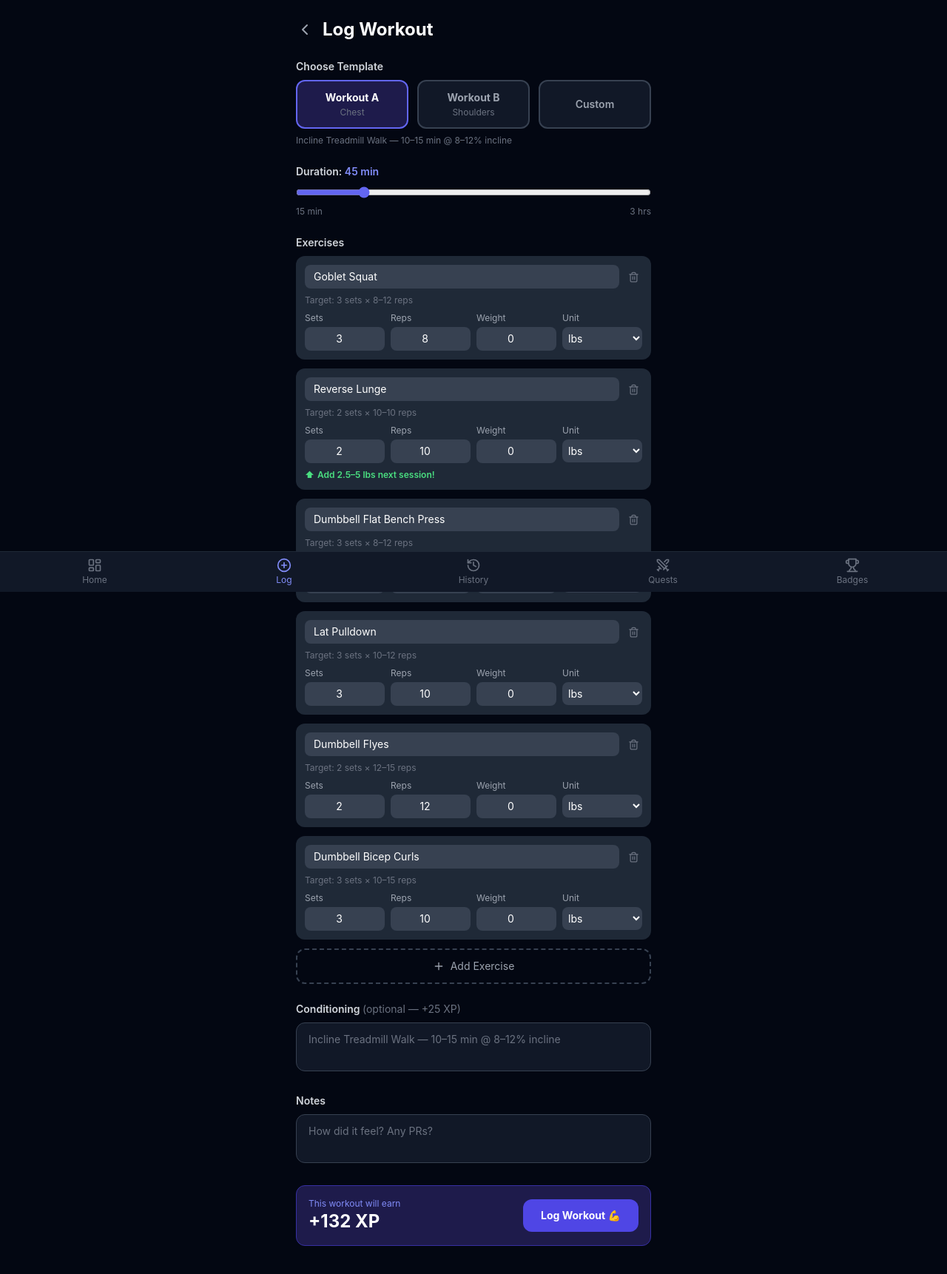
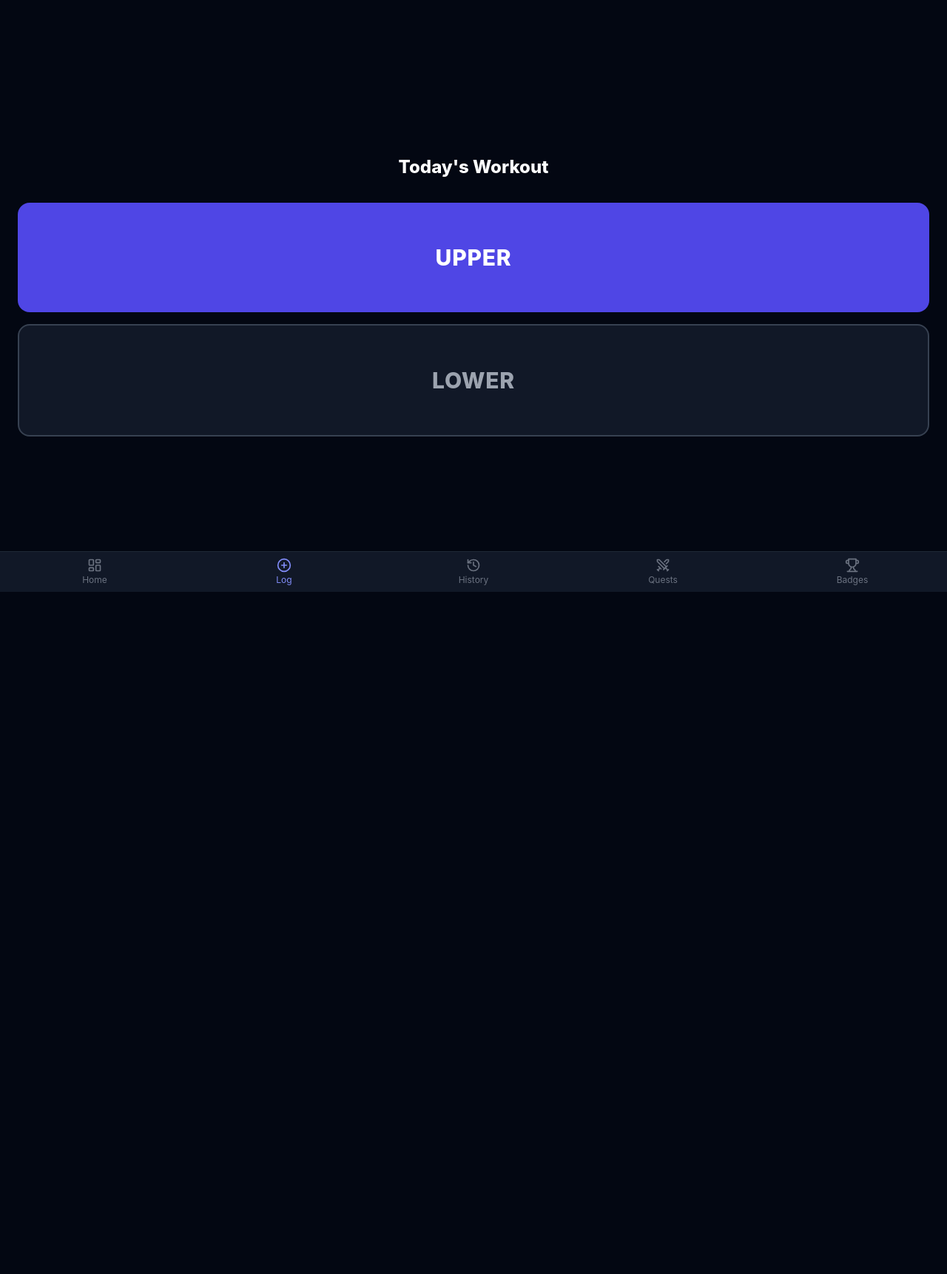
Before and after one commit to locoprowrestling/workouts, a React (Vite) app: page /log in a window 1280 px wide. Shown: the top 1722 px of the page at 74% size. After the commit the page ends 880 px from the top, so only its background shows below. Built offline with nearby package versions, Linux system fonts and the light colour scheme.

Commit message:
feat: LogWorkout steps 1+2 — split and muscle group selection

```diff
--- a/src/pages/LogWorkout.tsx
+++ b/src/pages/LogWorkout.tsx
@@ -1,193 +1,73 @@
-import { useState, useMemo } from 'react';
+import { useState } from 'react';
 import { useNavigate } from 'react-router-dom';
-import type { WorkoutType, WorkoutTemplate, Exercise } from '../types';
-import { useApp } from '../context/AppContext';
-import { calculateXP } from '../lib/xp';
-import { WORKOUT_TEMPLATES } from '../constants/workoutTemplates';
-import WorkoutTypeSelector from '../components/workout/WorkoutTypeSelector';
-import ExerciseList from '../components/workout/ExerciseList';
-import { ChevronLeft } from 'lucide-react';
+import { MUSCLE_GROUPS, UPPER_GROUPS, LOWER_GROUPS } from '../constants/muscleGroups';
+import type { Split, MuscleGroup } from '../constants/muscleGroups';
 
-function templateToExercises(templateId: WorkoutTemplate): Exercise[] {
-  const tmpl = WORKOUT_TEMPLATES.find((t) => t.id === templateId);
-  if (!tmpl) return [];
-  return tmpl.exercises.map((ex) => ({
-    id: crypto.randomUUID(),
-    name: ex.name,
-    sets: ex.sets,
-    reps: ex.targetMinReps,
-    targetMinReps: ex.targetMinReps,
-    targetMaxReps: ex.targetMaxReps,
-    weight: 0,
-    weightUnit: 'lbs' as const,
-    progressionUnlocked: false,
-  }));
-}
+type Step = 'split' | 'muscle' | 'exercise';
 
 export default function LogWorkout() {
-  const { state, addWorkout } = useApp();
   const navigate = useNavigate();
+  const [step, setStep] = useState<Step>('split');
+  const [split, setSplit] = useState<Split | null>(null);
+  const [muscleGroup, setMuscleGroup] = useState<MuscleGroup | null>(null);
 
-  const [templateId, setTemplateId] = useState<WorkoutTemplate>('A');
-  const [type, setType] = useState<WorkoutType>('strength');
-  const [duration, setDuration] = useState(45);
-  const [exercises, setExercises] = useState<Exercise[]>(() => templateToExercises('A'));
-  const [conditioning, setConditioning] = useState('');
-  const [notes, setNotes] = useState('');
-
-  function handleTemplateChange(id: WorkoutTemplate) {
-    setTemplateId(id);
-    if (id === 'custom') {
-      setExercises([]);
-    } else {
-      const tmpl = WORKOUT_TEMPLATES.find((t) => t.id === id);
-      if (tmpl) {
-        setType(tmpl.type);
-        setExercises(templateToExercises(id));
-        setConditioning(tmpl.conditioning);
-      }
-    }
+  function handleSplitSelect(s: Split) {
+    setSplit(s);
+    setStep('muscle');
   }
 
-  const previewXP = useMemo(() => {
-    const draft = { date: new Date().toISOString().split('T')[0], type, templateId, durationMinutes: duration, exercises, conditioningNotes: conditioning, notes };
-    return calculateXP(draft, state.profile);
-  }, [type, duration, exercises, conditioning, notes, state.profile, templateId]);
-
-  function handleSubmit(e: React.FormEvent) {
-    e.preventDefault();
-    addWorkout({
-      date: new Date().toISOString().split('T')[0],
-      type,
-      templateId,
-      durationMinutes: duration,
-      exercises,
-      conditioningNotes: conditioning,
-      notes,
-    });
-    navigate('/');
+  function handleMuscleSelect(mg: MuscleGroup) {
+    setMuscleGroup(mg);
+    setStep('exercise');
   }
 
-  const currentTemplate = WORKOUT_TEMPLATES.find((t) => t.id === templateId);
+  const groups = split === 'upper' ? UPPER_GROUPS : LOWER_GROUPS;
 
-  return (
-    <form onSubmit={handleSubmit} className="px-4 py-6 max-w-lg mx-auto flex flex-col gap-6">
-      {/* Header */}
-      <div className="flex items-center gap-3">
-        <button type="button" onClick={() => navigate(-1)} className="text-gray-400 hover:text-white">
-          <ChevronLeft size={24} />
+  if (step === 'split') {
+    return (
+      <div className="flex flex-col items-center justify-center min-h-screen px-6 gap-4">
+        <div className="text-2xl font-extrabold text-white mb-4">Today's Workout</div>
+        <button
+          onClick={() => handleSplitSelect('upper')}
+          className="w-full bg-indigo-600 hover:bg-indigo-500 text-white font-extrabold text-3xl py-14 rounded-2xl transition-colors tracking-wide"
+        >
+          UPPER
         </button>
-        <h1 className="text-2xl font-bold text-white">Log Workout</h1>
-      </div>
-
-      {/* Template Picker */}
-      <div>
-        <label className="text-sm font-semibold text-gray-300 mb-2 block">Choose Template</label>
-        <div className="grid grid-cols-3 gap-3">
-          {[...WORKOUT_TEMPLATES.map((t) => t.id as WorkoutTemplate), 'custom' as WorkoutTemplate].map((id) => {
-            const tmpl = WORKOUT_TEMPLATES.find((t) => t.id === id);
-            return (
-              <button
-                key={id}
-                type="button"
-                onClick={() => handleTemplateChange(id)}
-                className={`rounded-xl p-3 text-sm font-semibold border-2 transition-all ${
-                  templateId === id
-                    ? 'border-indigo-500 bg-indigo-950 text-white'
-                    : 'border-gray-700 bg-gray-900 text-gray-400 hover:border-gray-600'
-                }`}
-              >
-                {tmpl ? (
-                  <>
-                    <div className="font-bold">{tmpl.name}</div>
-                    <div className="text-xs font-normal text-gray-500 mt-0.5">{tmpl.focus.split(' · ')[0]}</div>
-                  </>
-                ) : (
-                  <div>Custom</div>
-                )}
-              </button>
-            );
-          })}
-        </div>
-        {currentTemplate && (
-          <p className="text-xs text-gray-500 mt-2">{currentTemplate.conditioning}</p>
-        )}
-      </div>
-
-      {/* Workout Type (for custom) */}
-      {templateId === 'custom' && (
-        <div>
-          <label className="text-sm font-semibold text-gray-300 mb-2 block">Workout Type</label>
-          <WorkoutTypeSelector value={type} onChange={setType} />
-        </div>
-      )}
-
-      {/* Duration */}
-      <div>
-        <label className="text-sm font-semibold text-gray-300 mb-2 block flex-shrink-0">
-          Duration: <span className="text-indigo-400">{duration} min</span>
-        </label>
-        <input
-          type="range"
-          min={15}
-          max={180}
-          step={5}
-          value={duration}
-          onChange={(e) => setDuration(parseInt(e.target.value))}
-          className="w-full accent-indigo-500"
-        />
-        <div className="flex justify-between text-xs text-gray-500 mt-1">
-          <span>15 min</span><span>3 hrs</span>
-        </div>
-      </div>
-
-      {/* Exercises */}
-      {(type === 'strength' || templateId !== 'custom') && (
-        <div>
-          <label className="text-sm font-semibold text-gray-300 mb-2 block">Exercises</label>
-          <ExerciseList exercises={exercises} onChange={setExercises} />
-        </div>
-      )}
-
-      {/* Conditioning */}
-      <div>
-        <label className="text-sm font-semibold text-gray-300 mb-2 block">
-          Conditioning <span className="text-gray-500 font-normal">(optional — +25 XP)</span>
-        </label>
-        <textarea
-          className="w-full bg-gray-900 border border-gray-700 rounded-xl px-4 py-3 text-sm text-white placeholder-gray-500 outline-none focus:ring-1 focus:ring-indigo-500 resize-none"
-          rows={2}
-          placeholder={currentTemplate?.conditioning ?? 'e.g. 15 min treadmill walk'}
-          value={conditioning}
-          onChange={(e) => setConditioning(e.target.value)}
-        />
-      </div>
-
-      {/* Notes */}
-      <div>
-        <label className="text-sm font-semibold text-gray-300 mb-2 block">Notes</label>
-        <textarea
-          className="w-full bg-gray-900 border border-gray-700 rounded-xl px-4 py-3 text-sm text-white placeholder-gray-500 outline-none focus:ring-1 focus:ring-indigo-500 resize-none"
-          rows={2}
-          placeholder="How did it feel? Any PRs?"
-          value={notes}
-          onChange={(e) => setNotes(e.target.value)}
-        />
-      </div>
-
-      {/* XP Preview + Submit */}
-      <div className="bg-indigo-950 border border-indigo-800 rounded-xl p-4 flex items-center justify-between">
-        <div>
-          <div className="text-xs text-indigo-400">This workout will earn</div>
-          <div className="text-2xl font-bold text-white">+{previewXP} XP</div>
-        </div>
         <button
-          type="submit"
-          className="bg-indigo-600 hover:bg-indigo-500 text-white font-bold px-6 py-3 rounded-xl transition-colors text-sm"
+          onClick={() => handleSplitSelect('lower')}
+          className="w-full bg-gray-900 hover:bg-gray-800 text-gray-400 border-2 border-gray-700 font-extrabold text-3xl py-14 rounded-2xl transition-colors tracking-wide"
         >
-          Log Workout 💪
+          LOWER
         </button>
       </div>
-    </form>
+    );
+  }
+
+  if (step === 'muscle') {
+    return (
+      <div className="flex flex-col items-center px-6 py-10 gap-3 max-w-sm mx-auto">
+        <div className="text-xs font-bold text-gray-500 tracking-widest">{split?.toUpperCase()}</div>
+        <div className="text-2xl font-extrabold text-white mb-4">What are you training?</div>
+        {groups.map((mg) => (
+          <button
+            key={mg}
+            onClick={() => handleMuscleSelect(mg)}
+            className="w-full bg-gray-900 hover:bg-gray-800 text-gray-300 border-2 border-gray-700 font-bold text-xl py-5 rounded-2xl transition-colors"
+          >
+            {MUSCLE_GROUPS[mg].label}
+          </button>
+        ))}
+      </div>
+    );
+  }
+
+  // Step 'exercise' — placeholder until Task 7
+  return (
+    <div className="flex flex-col items-center justify-center min-h-screen px-6">
+      <div className="text-white text-xl font-bold">
+        {muscleGroup ? MUSCLE_GROUPS[muscleGroup].label : ''} exercises coming in Task 7
+      </div>
+      <button onClick={() => navigate('/')} className="mt-6 text-indigo-400 text-sm">← Back to Dashboard</button>
+    </div>
   );
 }
```
